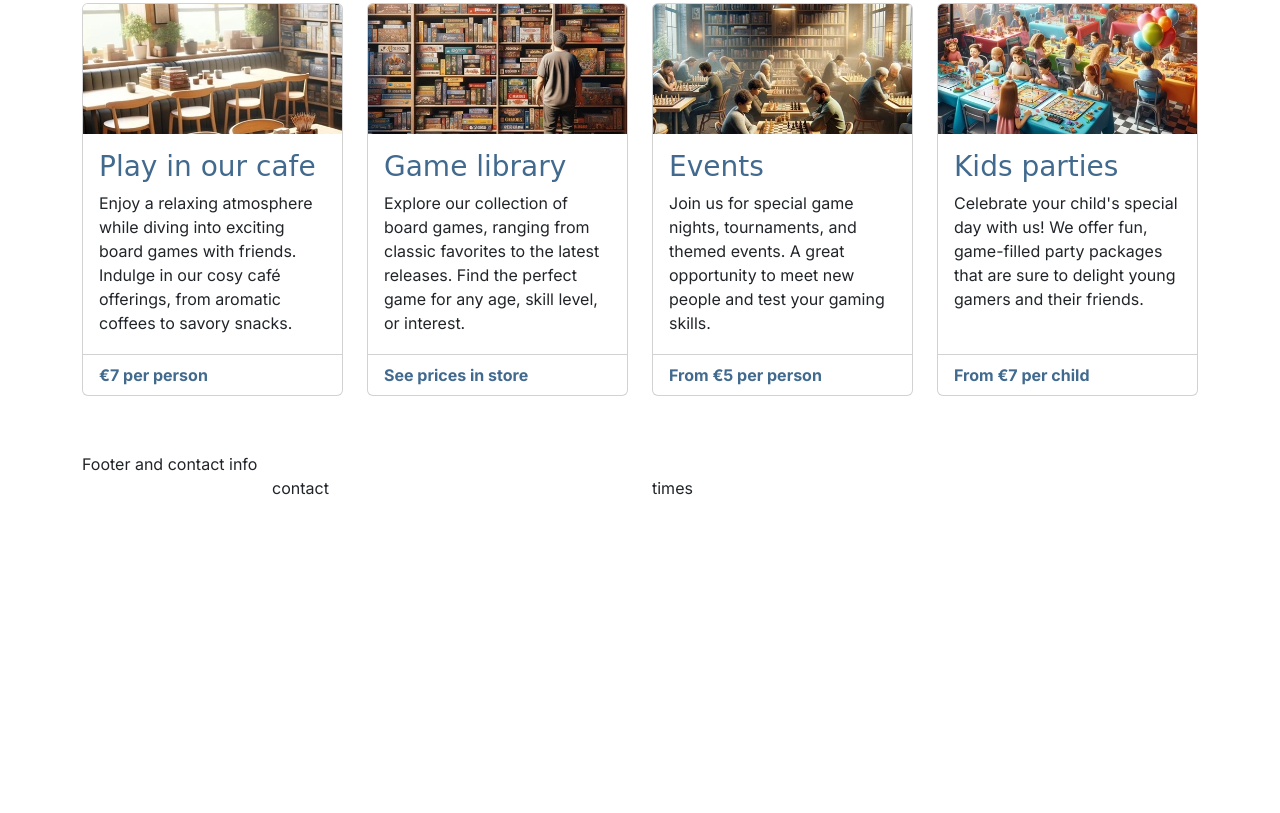
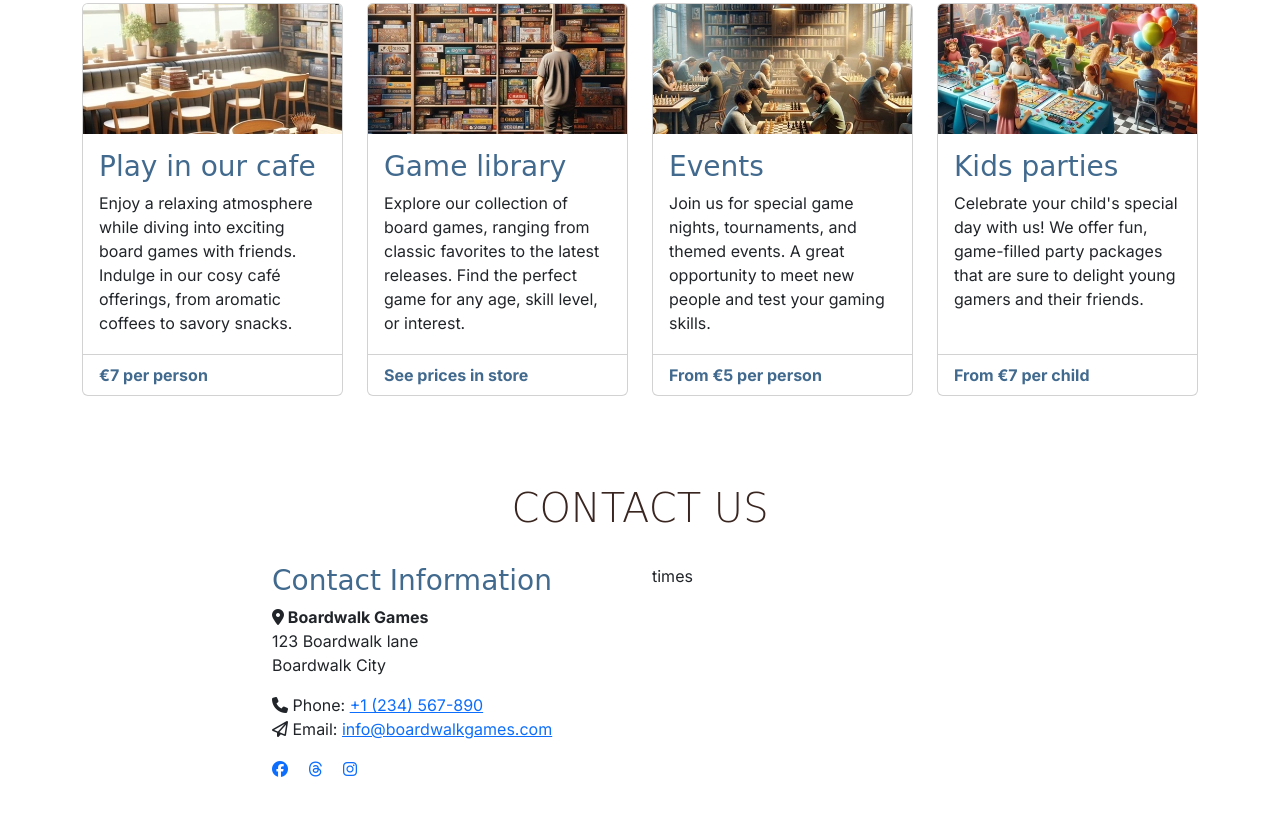
Before and after one commit to cal129/boardwalk-games, a plain HTML site: page index.html in a window 1280 px wide. Shown: the part 656-1469 px from the top of the page. Before the commit the page ends 1156 px from the top, so only its background shows below. Drawn offline with nearby package versions, Linux system fonts and the light colour scheme; a web font is replaced by a local one.

Commit message:
added social icons and contact information

```diff
--- a/index.html
+++ b/index.html
@@ -202,11 +202,36 @@
 
     <!-- mt-auto added to push footer to bottom of the page-->
     <footer class="mt-auto">
-        <div class="container">
+        <div class="container section">
             <div class="row justify-content-center">
-                <div class="col-12">Footer and contact info</div>
+                <div class="col-12 text-center">
+                    <h2 class="display-6">Contact Us</h2>
+                </div>
                 <!--contact info-->
-                <div class="col-12 col-md-6 col-xl-4">contact</div>
+                <div class="col-12 col-md-6 col-xl-4">
+                    <h3 class="sub-heading-color">Contact Information</h3>
+                    <address>
+                        <i class="fa-solid fa-location-dot"></i><strong> Boardwalk Games</strong><br>
+                        123 Boardwalk lane<br>
+                        Boardwalk City<br>
+                    </address>
+                    <p>
+                        <i class="fa-solid fa-phone"></i> Phone: <a href="tel:+1234567890">+1 (234) 567-890</a><br>
+                        <i class="fa-regular fa-paper-plane"></i> Email: <a
+                            href="mailto:info@boardwalkgames.com">info@boardwalkgames.com</a>
+                    </p>
+                    <div class="socal-links mt4">
+                        <a href="www.facebook.com" target="_blank"
+                            aria-label="visit our facebook page(opens in new tab)" class="me-3"><i
+                                class="fa-brands fa-facebook"></i></a>
+                        <a href="www.threads.com" target="_blank" aria-label="visit our threads page(opens in new tab)"
+                            class="me-3"><i class="fa-brands fa-threads "></i></a>
+                        <a href="www.instagram.com" target="_blank"
+                            aria-label="visit our instagram page(opens in new tab)" class="me-3"><i
+                                class="fa-brands fa-instagram"></i></a>
+
+                    </div>
+                </div>
                 <!--Times info-->
                 <div class="col-12 col-md-6 col-xl-4">times</div>
             </div>
```
